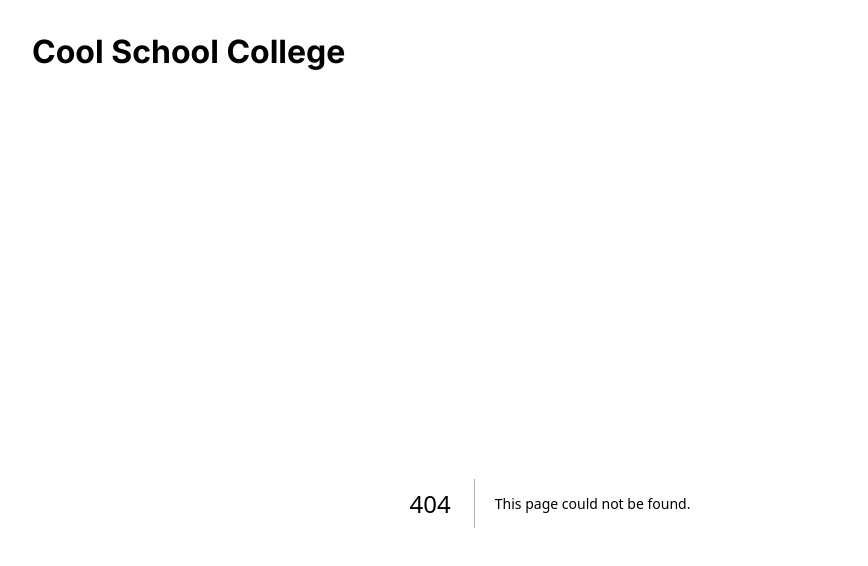
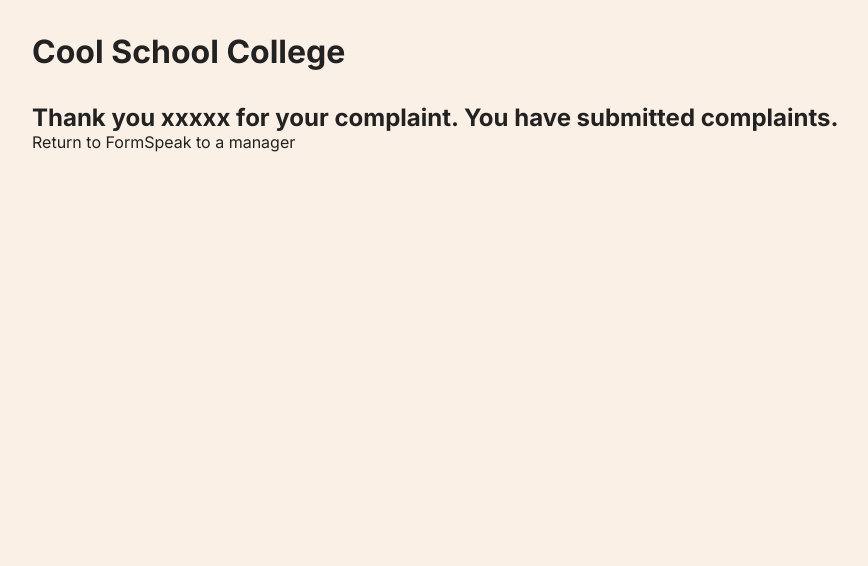
Before and after one commit to vincentpchevalier/server-actions-form, a Next.js app: page /thanks in a window 1280 px wide. Before the commit this address had no page. Shown: the top 566 px of the page, without its empty margins (90-958 px from the left). Built offline with nearby package versions, Linux system fonts and the light colour scheme.

Commit message:
create a thanks page to navigate to after post

```diff
--- /dev/null
+++ b/app/thanks/page.js
@@ -0,0 +1,20 @@
+'use client';
+
+import Link from 'next/link';
+
+function Page() {
+	let tally = localStorage.getItem('tally');
+
+	return (
+		<div>
+			<h2>
+				Thank you xxxxx for your complaint. You have submitted {tally}{' '}
+				complaints.
+			</h2>
+
+			<Link href="/">Return to Form</Link>
+			<Link href="/staff">Speak to a manager</Link>
+		</div>
+	);
+}
+export default Page;
```
